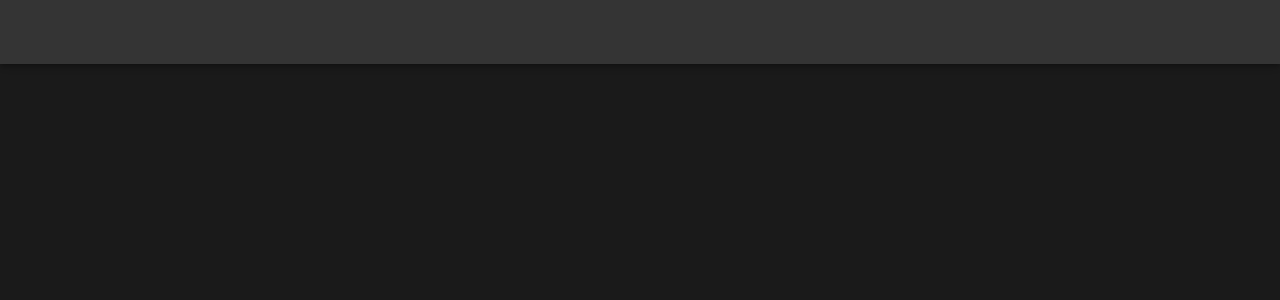
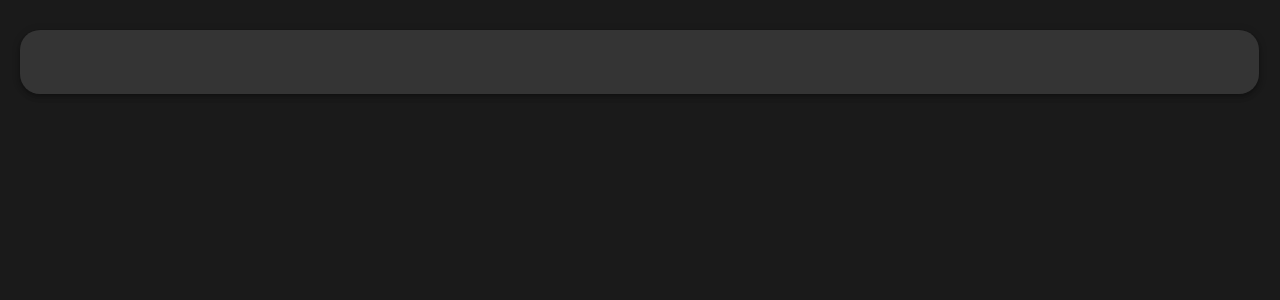
Before and after one commit to ChanelBrits/CHABRI008_PTO2306_GroupB_DWA-18, a React (Vite) app: page / in a window 1280 px wide. Shown: the top 300 px of the page. Built offline with nearby package versions, Linux system fonts and the light colour scheme.

Commit message:
Worked on navbar

```diff
--- a/src/components/NavBar/NavBar.tsx
+++ b/src/components/NavBar/NavBar.tsx
@@ -1,29 +1,26 @@
-import React from 'react';
-import styled from "@emotion/styled"
-import {Box, AppBar, Toolbar } from '@mui/material';
+import React from "react";
+import styled from "@emotion/styled";
+import { AppBar, Toolbar } from "@mui/material";
 
-const StyledBox = styled(Box)`
-    position: relative;
-    display: flex;
-    align-items: center;
-    padding-left: 16px;
-    padding-right: 16px;
-    min-height: 56px;
-`
+const StyledAppBar = styled(AppBar)`
+  background-color: #343434;
+  position: absolute;
+  border-radius: 1.25rem;
+`;
 
-const StyledToolbar = styled(Toolbar)`
-  background-color: #343434;
-
-`
+const StyledNav = styled("nav")`
+  position: absolute;
+  top: 1.875rem;
+  right: 1.3rem;
+  left: 1.25rem;
+`;
 
 export const NavBar = () => {
   return (
-    <nav>
-      <StyledBox>
-        <AppBar>
-          <StyledToolbar></StyledToolbar>
-        </AppBar>
-      </StyledBox>
-    </nav>
-  )
-}
+    <StyledNav>
+      <StyledAppBar>
+        <Toolbar></Toolbar>
+      </StyledAppBar>
+    </StyledNav>
+  );
+};
```
